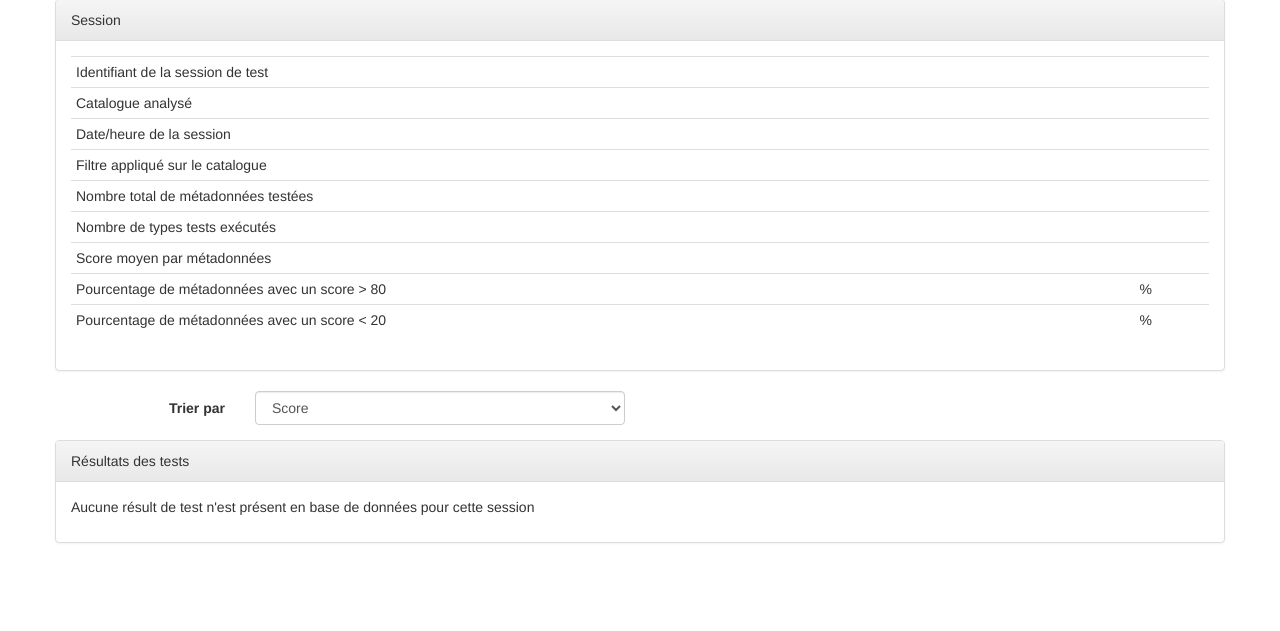
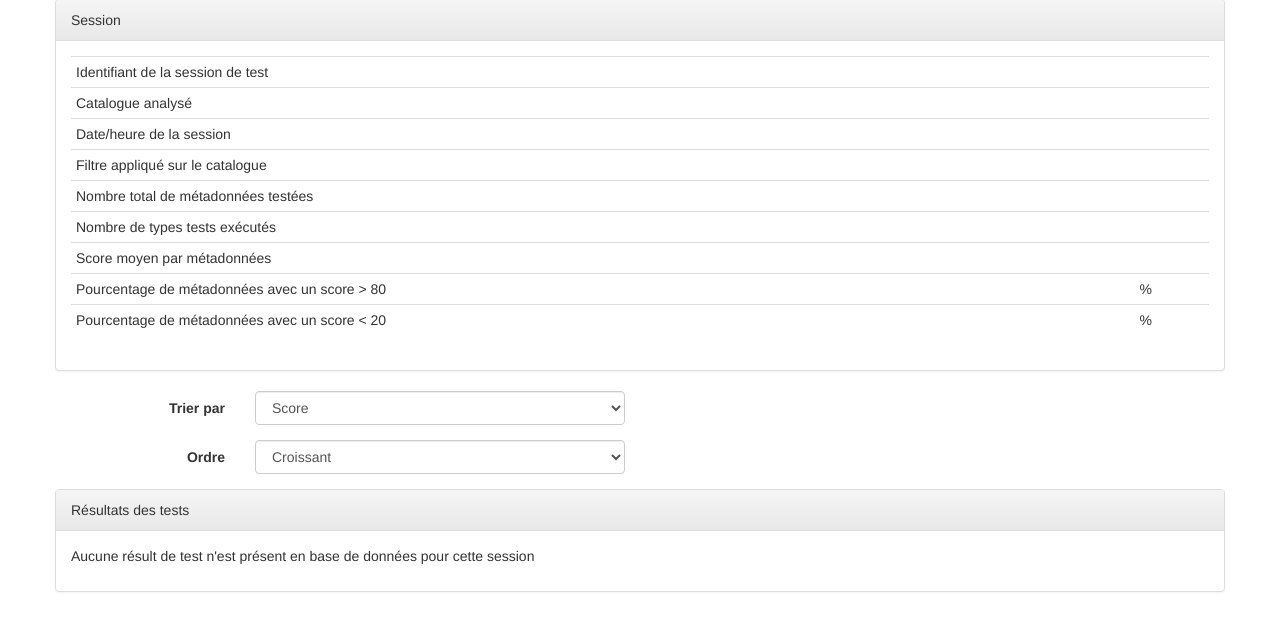
Before and after one commit to geobretagne/mdchecker, a Flask app: template mdchecker/templates/session_id.html in a window 1280 px wide. Shown: the part 72-703 px from the top of the page. Run offline with Flask 2, Linux system fonts and the light colour scheme; the template is opened without the code that fills it, so the values that code supplies are empty; parts of the project's set-up code (start-up, migrations or seed data) failed here and were passed over; some libraries are stand-ins or nearby versions.

Commit message:
Make list of session_id template sortable

```diff
--- a/mdchecker/main.py
+++ b/mdchecker/main.py
@@ -370,52 +370,50 @@ def session_by_id(id=None):
             ).first()
 
     sort_by = "score"
-    asc = True
 
-    request_sort_by = request.args.get('sort')
-    request_asc = request.args.get('asc')
-    request_desc = request.args.get('desc')
+    request_sort_by = request.args.get('sort_by')
     if request_sort_by:
         request_sort_by = request_sort_by.lower().strip()
         if request_sort_by in ("id", "title", "score", "organisation", "date"):
             sort_by = request_sort_by
 
-    if request_asc:
-        asc = True
-    elif request_desc:
-        asc = False
+    request_order = request.args.get('order')
+    if request_order and request_order.lower().strip() == "desc":
+        order = "desc"
+    else:
+        order = "asc"
 
     if sort_by == "id":
-        if asc:
+        if order == "asc":
             query = session.md_reports.join(ResourceMd).order_by("file_id")
         else:
             query = session.md_reports.join(ResourceMd).order_by("file_id desc")
 
     elif sort_by == "score":
-        if asc:
+        if order == "asc":
             query = session.md_reports.order_by(MdReport.score)
         else:
             query = session.md_reports.order_by(MdReport.score.desc())
 
     elif sort_by == "title":
-        if asc:
+        if order == "asc":
             query = session.md_reports.join(ResourceMd).order_by("res_title")
         else:
             query = session.md_reports.join(ResourceMd).order_by("res_title desc")
 
     elif sort_by == "organisation":
-        if asc:
+        if order == "asc":
             query = session.md_reports.join(ResourceMd).order_by("res_organisation_name")
         else:
             query = session.md_reports.join(ResourceMd).order_by("res_organisation_name desc")
 
     elif sort_by == "date":
-        if asc:
+        if order == "asc":
             query = session.md_reports.join(ResourceMd).order_by("md_date")
         else:
             query = session.md_reports.join(ResourceMd).order_by("md_date desc")
 
-    return object_list('session_id.html', query, cfg=cfg, session=session, sort_by=sort_by, asc=asc)
+    return object_list('session_id.html', query, cfg=cfg, session=session, sort_by=sort_by, order=order)
 
 
 @app.route("/tests/")
--- a/mdchecker/templates/session_id.html
+++ b/mdchecker/templates/session_id.html
@@ -32,9 +32,9 @@
 
         <!-- sortby -->
         <div class="form-group">
-            <label for="sortby" class="col-sm-2 control-label">Trier par</label>
+            <label for="sort_by" class="col-sm-2 control-label">Trier par</label>
             <div class="col-sm-4">
-                <select name="sortby" class="form-control">
+                <select name="sort_by" class="form-control" onchange="this.form.submit()">
                     <option value="score" {% if sort_by == "score" %}selected{% endif %}>Score</option>
                     <option value="organisation" {% if sort_by == "organisation" %}selected{% endif %}>Nom de l'organisme</option>
                     <option value="id" {% if sort_by == "id" %}selected{% endif %}>File identifier des métadonnées</option>
@@ -44,14 +44,15 @@
             </div>
         </div>
 
-        <!-- submit -->
-        <!--div class="form-group">
-            <div class="col-sm-offset-2 col-sm-3>
-                <div class="input-group">
-                    <button type="submit" class="btn btn-default">Analyser</button>
-                </div>
+        <div class="form-group">
+            <label for="order" class="col-sm-2 control-label">Ordre</label>
+            <div class="col-sm-4">
+                <select name="order" class="form-control" onchange="this.form.submit()">
+                    <option value="asc" {% if order == "asc" %}selected{% endif %}>Croissant</option>
+                    <option value="desc" {% if order == "desc" %}selected{% endif %}>Décroissant</option>
+                </select>
             </div>
-        </div-->
+        </div>
 
     </form>
 
```
